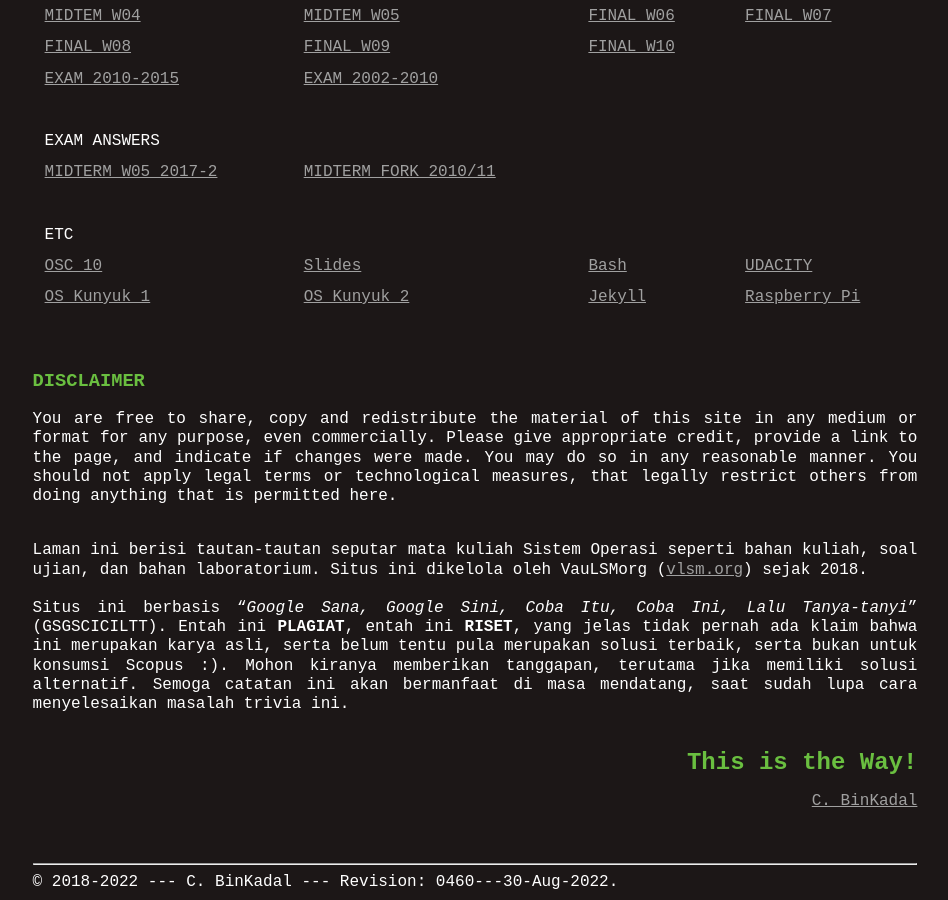
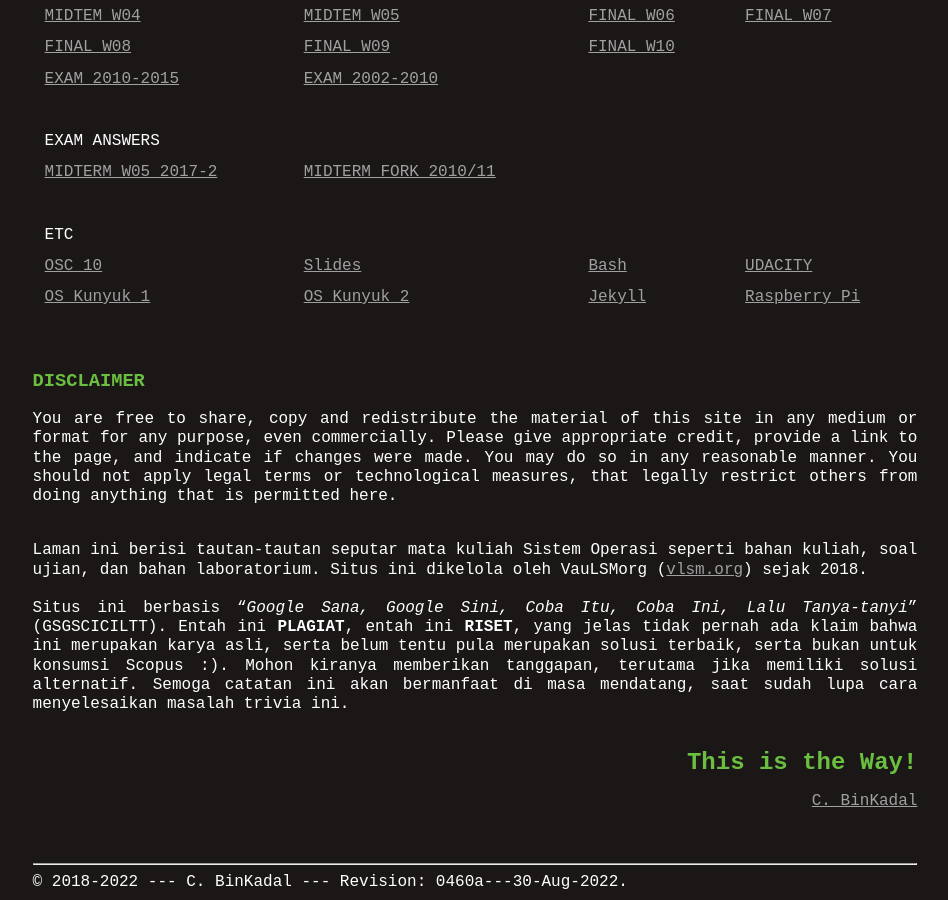
Before and after one commit to eldiralps/os, a Jekyll site: the page built from index.md, in a window 1280 px wide and 900 px high, scrolled down 1987 px. Shown: the whole window, without its empty margins (165-1113 px from the left). Built offline with Jekyll 4.4.1, drawn with Linux system fonts in a browser that asks for light colours.

```diff
--- a/_config.yml
+++ b/_config.yml
@@ -1,5 +1,5 @@
 title: Operating Systems - Sistem Operasi
-version:     "0460---30-Aug-2022"
+version:     "0460a---30-Aug-2022"
 copyright:   "2018-2022"
 description: This is the Operating System course site,
       a GitHub Page, hosted at GitHub.com (thank you!).
```
Also changed, not shown: 000.md (+1 -1 lines), 3 other files.
